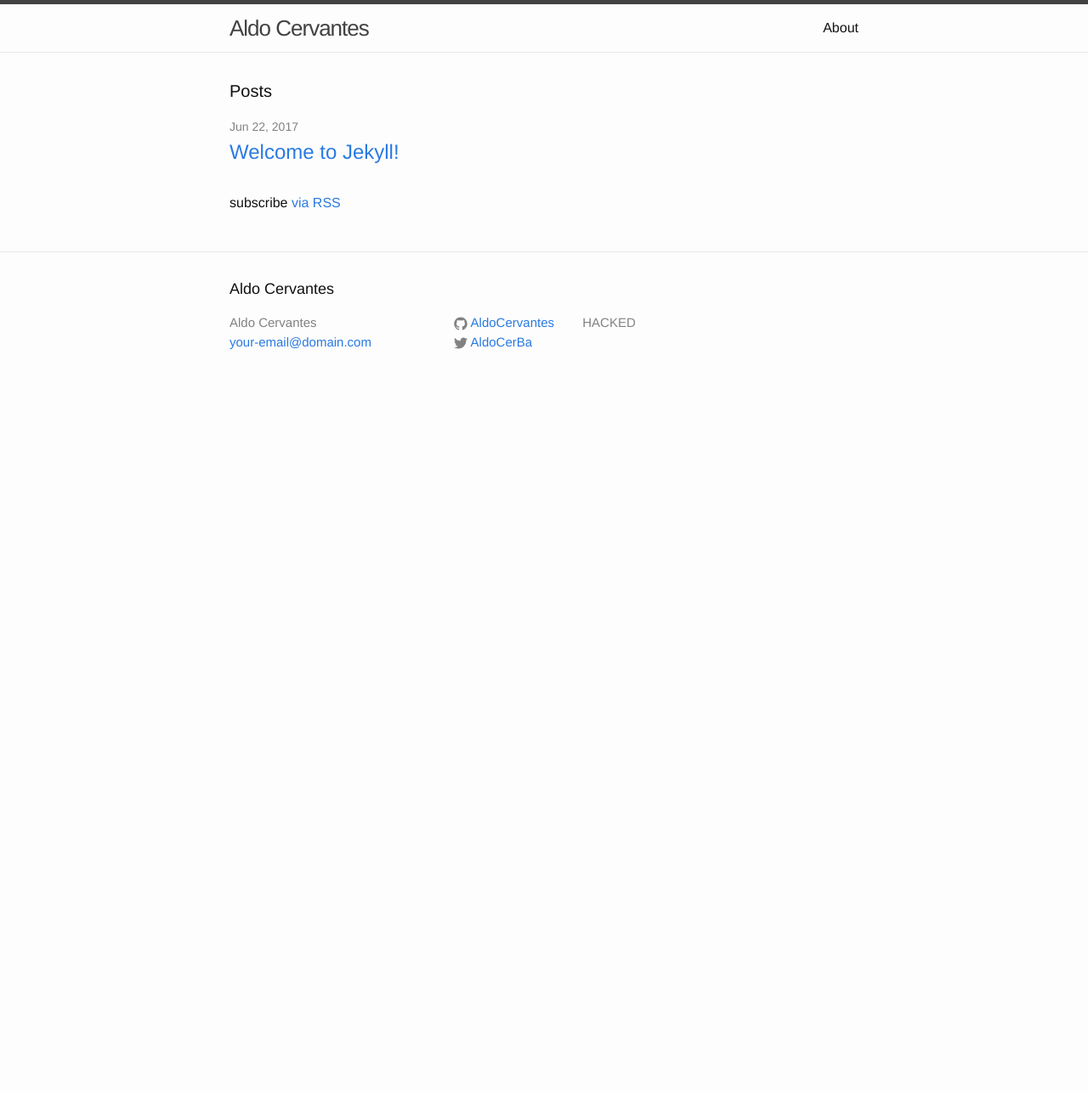
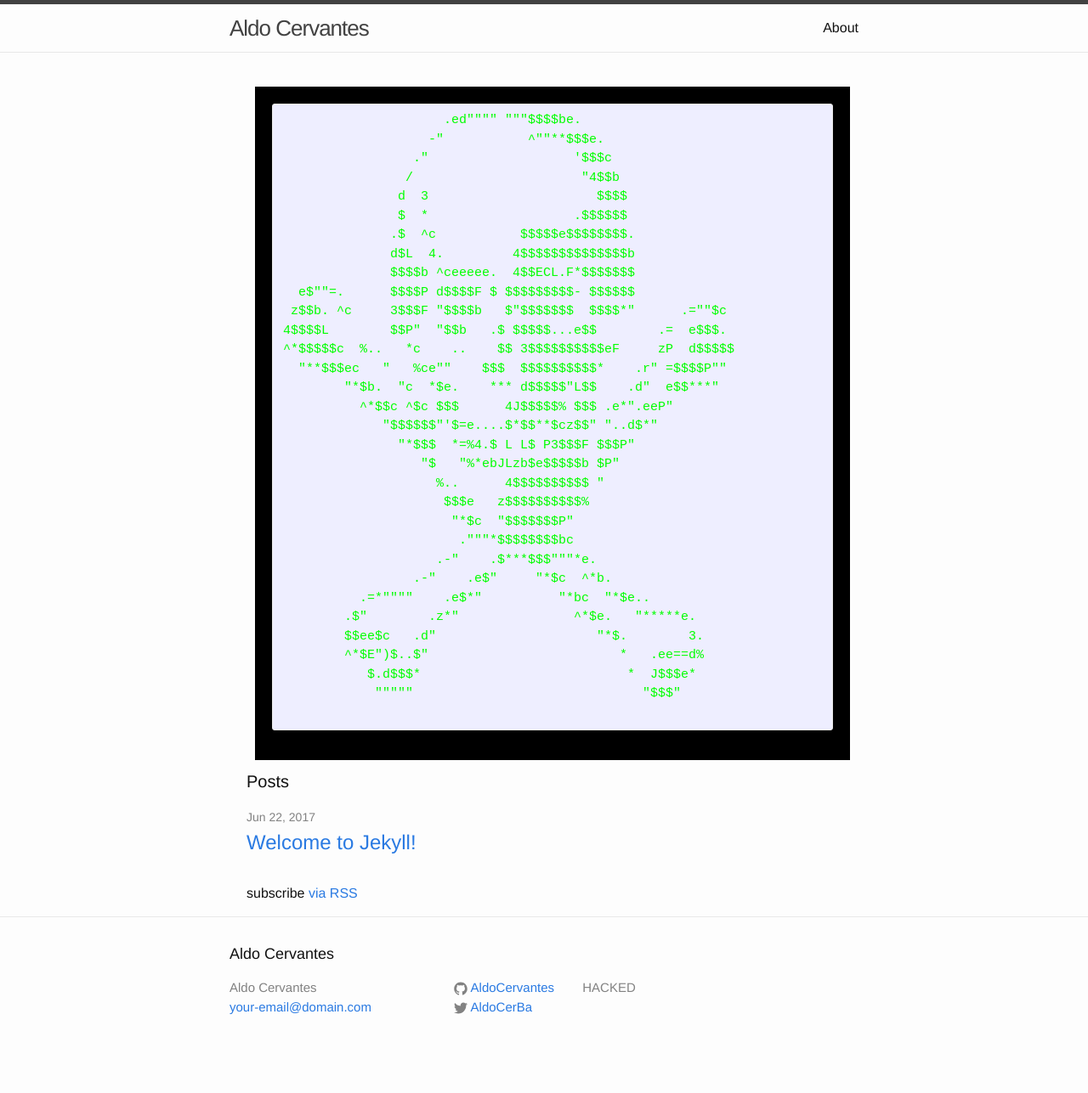
Before and after one commit to AldoCervantes/AldoCervantes.github.io, a Jekyll site: the page built from index.html, in a window 1280 px wide. Shown: the whole page at 85% size. Built offline with Jekyll 4.4.1, drawn with Linux system fonts in a browser that asks for light colours; before the commit the page ends 900 px from its top, so only the background shows below that.

Commit message:
Update index.html

```diff
--- a/index.html
+++ b/index.html
@@ -1,7 +1,40 @@
 ---
 layout: default
 ---
-
+<div style="margin-left: 20px;">
+		<div style="margin: 10px;padding:20px;background: #000;"><font color="#00ff00"><pre>
+		     .ed"""" """$$$$be.
+                   -"           ^""**$$$e.
+                 ."                   '$$$c
+                /                      "4$$b
+               d  3                      $$$$
+               $  *                   .$$$$$$
+              .$  ^c           $$$$$e$$$$$$$$.
+              d$L  4.         4$$$$$$$$$$$$$$b
+              $$$$b ^ceeeee.  4$$ECL.F*$$$$$$$
+  e$""=.      $$$$P d$$$$F $ $$$$$$$$$- $$$$$$
+ z$$b. ^c     3$$$F "$$$$b   $"$$$$$$$  $$$$*"      .=""$c
+4$$$$L        $$P"  "$$b   .$ $$$$$...e$$        .=  e$$$.
+^*$$$$$c  %..   *c    ..    $$ 3$$$$$$$$$$eF     zP  d$$$$$
+  "**$$$ec   "   %ce""    $$$  $$$$$$$$$$*    .r" =$$$$P""
+        "*$b.  "c  *$e.    *** d$$$$$"L$$    .d"  e$$***"
+          ^*$$c ^$c $$$      4J$$$$$% $$$ .e*".eeP"
+             "$$$$$$"'$=e....$*$$**$cz$$" "..d$*"
+               "*$$$  *=%4.$ L L$ P3$$$F $$$P"
+                  "$   "%*ebJLzb$e$$$$$b $P"
+                    %..      4$$$$$$$$$$ "
+                     $$$e   z$$$$$$$$$$%
+                      "*$c  "$$$$$$$P"
+                       ."""*$$$$$$$$bc
+                    .-"    .$***$$$"""*e.
+                 .-"    .e$"     "*$c  ^*b.
+          .=*""""    .e$*"          "*bc  "*$e..
+        .$"        .z*"               ^*$e.   "*****e.
+        $$ee$c   .d"                     "*$.        3.
+        ^*$E")$..$"                         *   .ee==d%
+           $.d$$$*                           *  J$$$e*
+            """""                              "$$$"
+	</pre></font></div>
 <div class="home">
 
   <h1 class="page-heading">Posts</h1>
```
